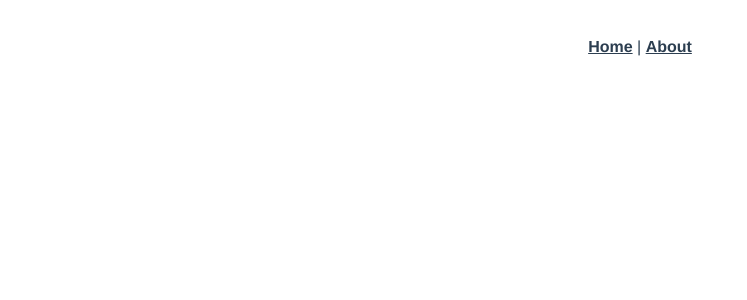
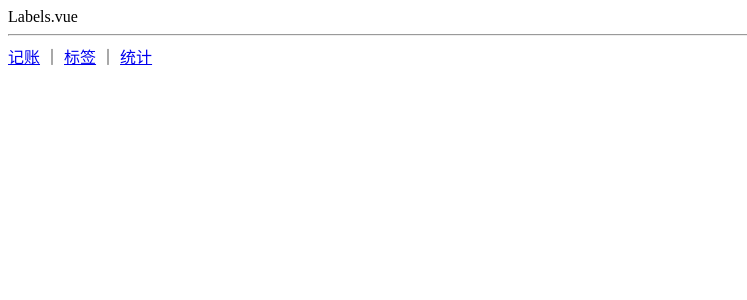
Before and after one commit to Artemisluu/three-cats, a Vue app: page /#/labels in a window 1280 px wide. Shown: the top 300 px of the page, without its empty margins (0-747 px from the left). Built offline with nearby package versions, Linux system fonts and the light colour scheme.

Commit message:
创建三个页面

```diff
--- a/src/App.vue
+++ b/src/App.vue
@@ -1,11 +1,15 @@
 <template>
-  <div id="app">
-    <div id="nav">
-      <router-link to="/">Home</router-link> |
-      <router-link to="/about">About</router-link>
-    </div>
-    <router-view/>
-  </div>
+ <div>
+   <router-view/>
+   <hr />
+   <div>
+     <router-link to="/money" >记账</router-link>
+     ｜
+     <router-link to="/labels" >标签</router-link>
+     ｜
+     <router-link to="/statistics" >统计</router-link>
+   </div>
+ </div>
 </template>
 
 <style lang="scss">
--- a/src/router/index.ts
+++ b/src/router/index.ts
@@ -1,27 +1,32 @@
-import Vue from 'vue'
-import VueRouter, { RouteConfig } from 'vue-router'
-import Home from '../views/Home.vue'
+import Vue from 'vue';
+import VueRouter from 'vue-router';
+import Money from '@/views/Money.vue';
+import Labels from '@/views/Labels.vue';
+import Statistics from '@/views/Statistics.vue';
 
-Vue.use(VueRouter)
 
-const routes: Array<RouteConfig> = [
-  {
-    path: '/',
-    name: 'Home',
-    component: Home
-  },
-  {
-    path: '/about',
-    name: 'About',
-    // route level code-splitting
-    // this generates a separate chunk (about.[hash].js) for this route
-    // which is lazy-loaded when the route is visited.
-    component: () => import(/* webpackChunkName: "about" */ '../views/About.vue')
-  }
-]
+Vue.use(VueRouter);
 
+const routes = [
+    {
+        path: '/',
+        redirect: '/money'
+    },
+    {
+        path: '/money',
+        component: Money
+    },
+    {
+        path: '/labels',
+        component: Labels
+    },
+    {
+        path: '/statistics',
+        component: Statistics
+    }
+];
 const router = new VueRouter({
-  routes
-})
+    routes
+});
 
-export default router
+export default router;
--- /dev/null
+++ b/src/views/Labels.vue
@@ -0,0 +1,13 @@
+<template>
+<div>Labels.vue</div>
+</template>
+
+<script lang="ts">
+export default {
+  name: "Labels.vue"
+}
+</script>
+
+<style lang="scss" scoped>
+
+</style>
--- /dev/null
+++ b/src/views/Money.vue
@@ -0,0 +1,13 @@
+<template>
+  <div>Statistics.vue</div>
+</template>
+
+<script lang="ts">
+export default {
+  name: "Money.vue"
+}
+</script>
+
+<style  lang="scss" scoped>
+
+</style>
--- /dev/null
+++ b/src/views/Statistics.vue
@@ -0,0 +1,13 @@
+<template>
+<div>Money.vue</div>
+</template>
+
+<script lang="ts">
+export default {
+  name: "Statistics"
+}
+</script>
+
+<style lang="scss" scoped>
+
+</style>
```
